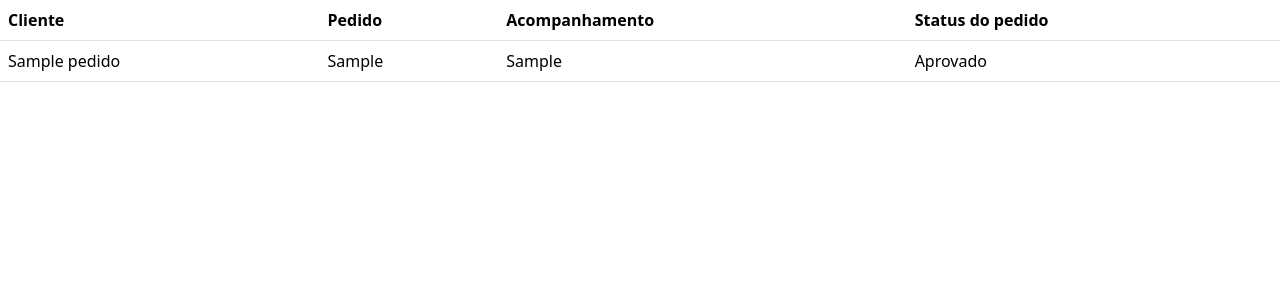
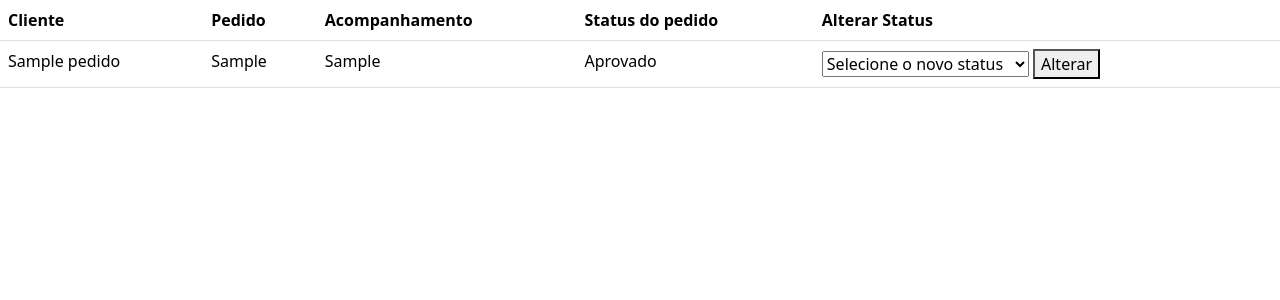
Before and after one commit to MatheusSilvaGomes07/Circuit-Coffee-WEB, a Django app: template core/templates/historico.html in a window 1280 px wide. Shown: the part 48-348 px from the top of the page. Run offline with Django 5.2, Linux system fonts and the light colour scheme; the template is opened without the code that fills it: values that come from a table or form of the project are taken from there, others are empty; tables that the repository leaves empty hold one stand-in row (values such as "Sample post").

Commit message:
Adicionada a função de alterar status ao histórico

```diff
--- a/core/templates/historico.html
+++ b/core/templates/historico.html
@@ -24,6 +24,7 @@
         <th>Pedido</th>
         <th>Acompanhamento</th>
         <th>Status do pedido</th>
+        <th>Alterar Status</th>
     </tr>
     {% for pedidos in pedido %}
         <tr>
@@ -31,6 +32,17 @@
             <td>{{ pedidos.Bebida }}</td>
             <td>{{ pedidos.Acompanhamento }}</td>
             <td>{{ pedidos.StatusPedido }}</td>
+            <td>
+                <form method="POST" action="{% url 'alterar_status' pedidos.id %}">
+                    {% csrf_token %}
+                    <select name="novo_status">
+                        <option value="" disabled selected hidden>Selecione o novo status</option>
+                        <option value="Aprovado">Aprovado</option>
+                        <option value="Aguardando pagamento">Aguardando pagamento</option>
+                    </select>
+                    <button type="submit">Alterar</button>
+                </form>
+            </td>
         </tr>
     {% endfor %}
 </table>
```
